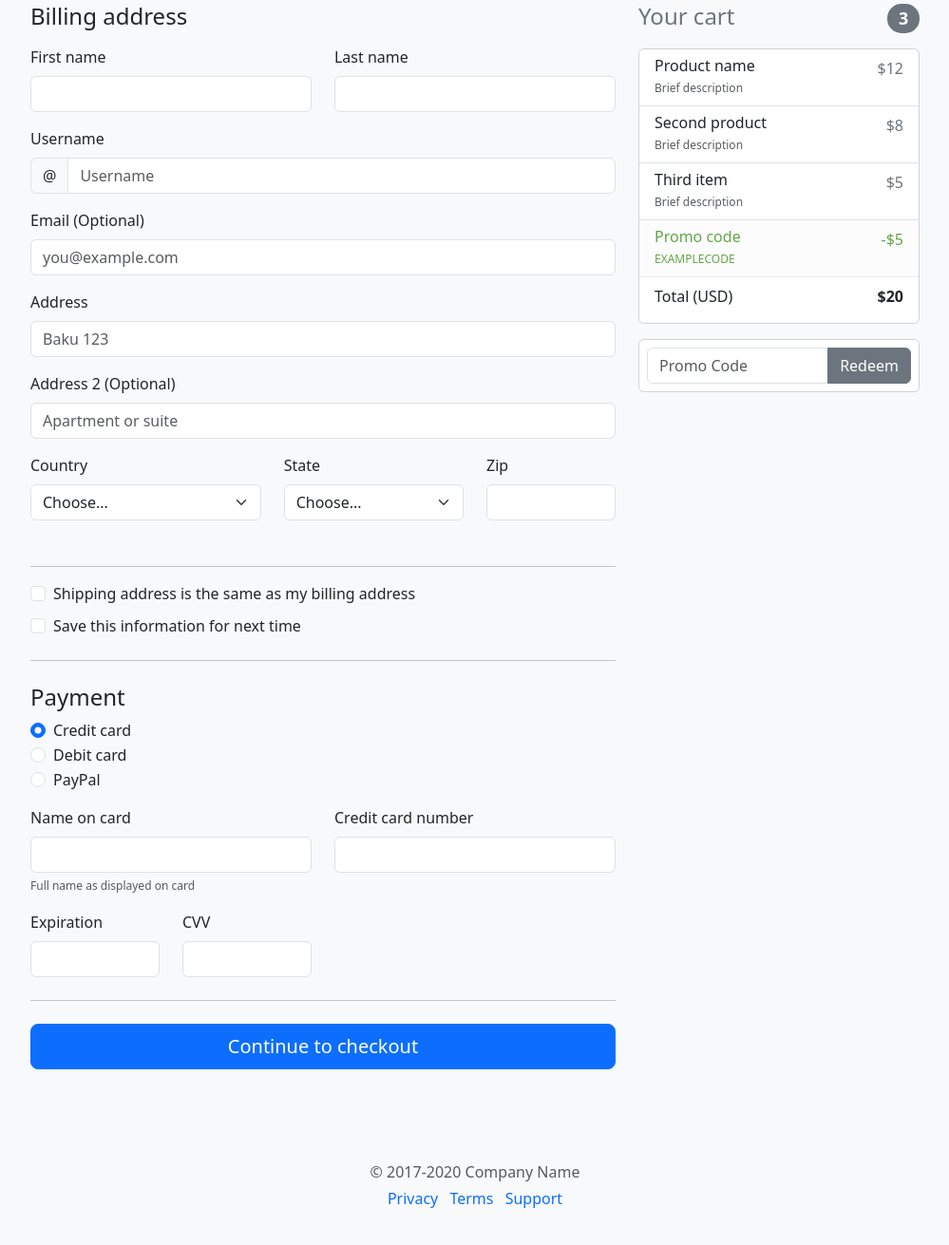
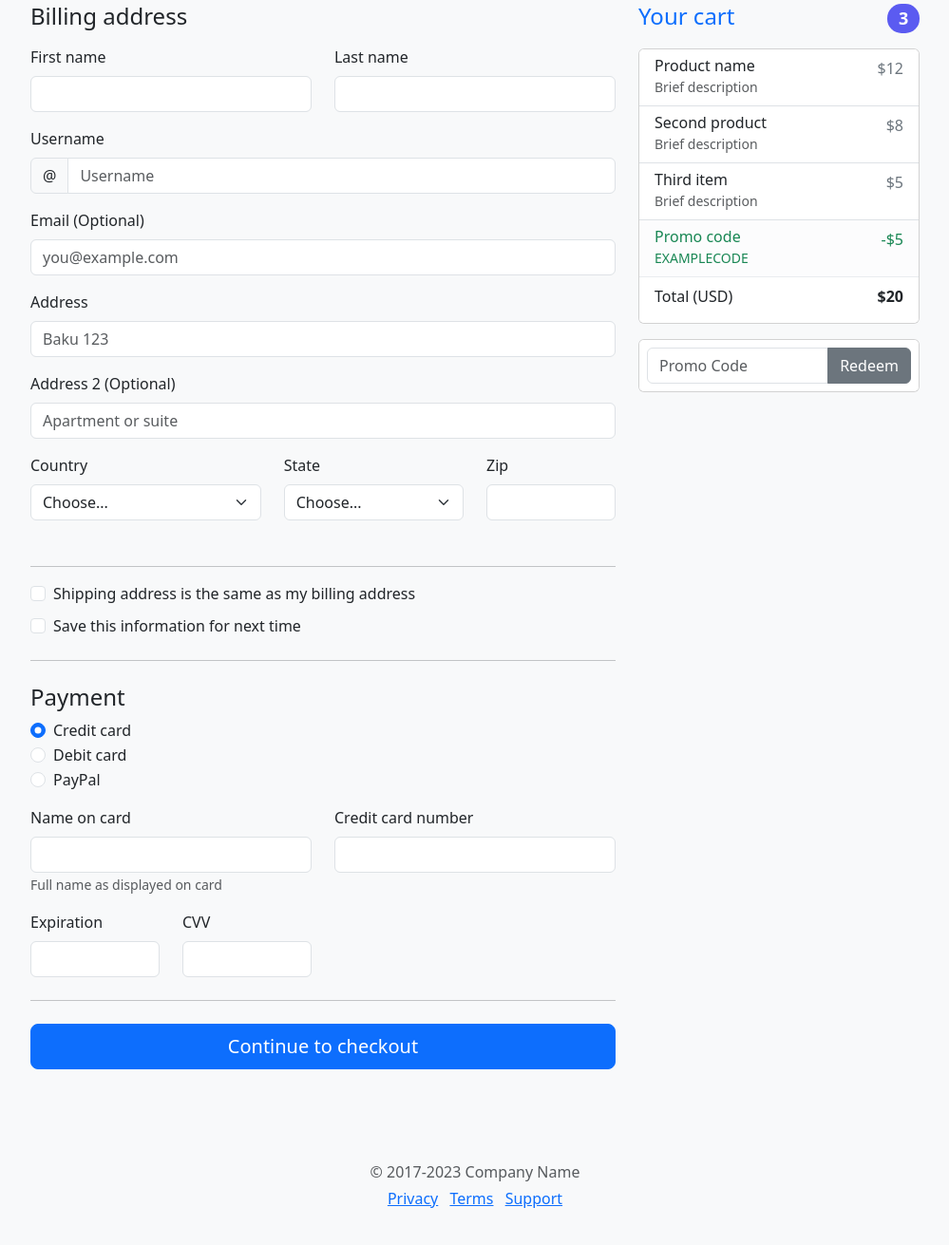
Before and after one commit to NijatS/BootstrapCheckout, a plain HTML site: page CheckoutForm/index.html in a window 1280 px wide. Shown: the part 341-1652 px from the top of the page at 95% size, without its empty margins (140-1139 px from the left). Drawn offline with nearby package versions, Linux system fonts and the light colour scheme.

Commit message:
Text-Color fixed

```diff
--- a/CheckoutForm/index.html
+++ b/CheckoutForm/index.html
@@ -10,11 +10,6 @@
       integrity="sha384-KK94CHFLLe+nY2dmCWGMq91rCGa5gtU4mk92HdvYe+M/SXH301p5ILy+dN9+nJOZ"
       crossorigin="anonymous"
     />
-    <style>
-      small {
-        font-size: 12px;
-      }
-    </style>
     <title>CheckOut Form</title>
   </head>
   <body class="bg-light">
@@ -179,11 +174,11 @@
         </div>
         <div class="col-md-4 order-1 order-md-2 mb-5">
           <div id="header" class="d-flex justify-content-between mb-2">
-            <h4 class="text-secondary">Your cart</h4>
+            <h4 class="text-primary">Your cart</h4>
             <h4>
               <span
-                class="badge badge-secondary badge-pill"
-                style="background-color: #6c757d; border-radius: 15px"
+                class="badge badge-primary badge-pill"
+                style="background-color: rgb(91, 91, 241); border-radius: 15px"
                 >3</span
               >
             </h4>
@@ -217,10 +212,7 @@
                   <p class="text-secondary">$5</p>
                 </div>
               </li>
-              <li
-                class="list-group-item list-group-item-light"
-                style="color: #63a745"
-              >
+              <li class="list-group-item list-group-item-light text-success">
                 <div class="d-flex justify-content-between">
                   <div>
                     <h6 class="mb-0">Promo code</h6>
@@ -257,11 +249,11 @@
       </div>
       <div class="row my-5" id="footer">
         <div class="col-sm-12 d-flex flex-column align-items-center">
-          <p class="mb-1 text-muted">&copy 2017-2020 Company Name</p>
+          <p class="mb-1 text-muted">&copy 2017-2023 Company Name</p>
           <div>
-            <a href="#" class="text-decoration-none">Privacy</a>
-            <a href="#" class="text-decoration-none mx-2">Terms</a>
-            <a href="#" class="text-decoration-none">Support</a>
+            <a href="#">Privacy</a>
+            <a href="#" class="mx-2">Terms</a>
+            <a href="#">Support</a>
           </div>
         </div>
       </div>
```
